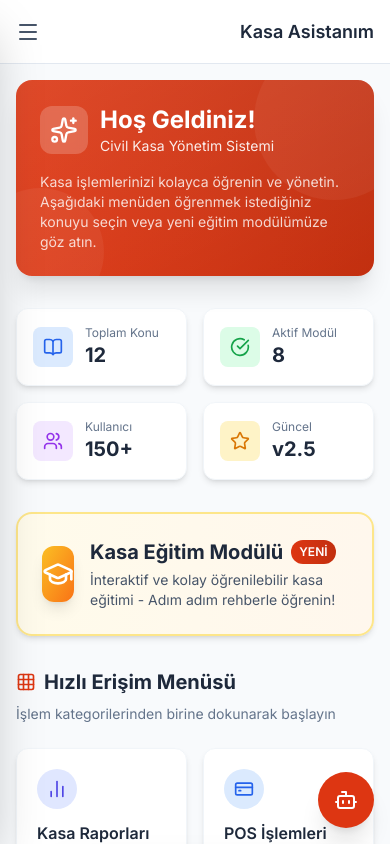
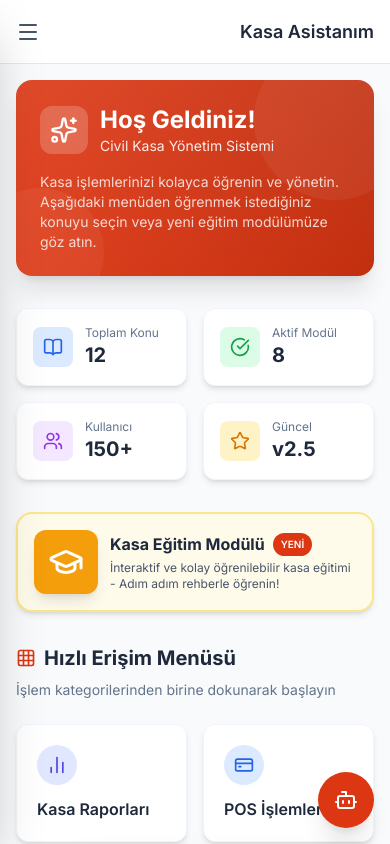
Before and after one commit to ersinonline/cvl, a plain HTML site: page dashboard.html in a window 390 px wide. Drawn offline with nearby package versions, Linux system fonts and the light colour scheme.

Commit message:
Refactor training highlight section in dashboard.html

```diff
--- a/dashboard.html
+++ b/dashboard.html
@@ -93,21 +93,21 @@
 
         <!-- Training Highlight -->
         <a href="kasa-egitim.html" class="block mb-8 group">
-          <div class="bg-gradient-to-r from-amber-50 to-orange-50 rounded-2xl p-6 border-2 border-amber-200 hover:border-civil-red transition-all duration-300 shadow-md hover:shadow-xl">
+          <div class="bg-amber-50 rounded-2xl p-4 lg:p-6 border-2 border-amber-200 hover:border-civil-red transition-all duration-300 shadow-md hover:shadow-xl">
             <div class="flex items-center justify-between">
-              <div class="flex items-center gap-4">
-                <div class="w-14 h-14 bg-gradient-to-br from-amber-400 to-orange-500 rounded-xl flex items-center justify-center shadow-lg group-hover:scale-110 transition-transform">
-                  <i data-lucide="graduation-cap" class="w-8 h-8 text-white"></i>
+              <div class="flex items-center gap-3 lg:gap-4 flex-1">
+                <div class="w-16 h-16 sm:w-20 sm:h-20 lg:w-14 lg:h-14 bg-amber-500 rounded-xl flex items-center justify-center shadow-lg group-hover:scale-110 transition-transform flex-shrink-0">
+                  <i data-lucide="graduation-cap" class="w-9 h-9 sm:w-11 sm:h-11 lg:w-8 lg:h-8 text-white"></i>
                 </div>
-                <div>
-                  <div class="flex items-center gap-2 mb-1">
-                    <h3 class="text-xl font-bold text-slate-800">Kasa Eğitim Modülü</h3>
-                    <span class="bg-gradient-to-r from-civil-red to-civil-dark text-white text-xs px-2 py-1 rounded-full font-semibold">YENİ</span>
+                <div class="flex-1 min-w-0">
+                  <div class="flex flex-wrap items-center gap-2 mb-1">
+                    <h3 class="text-base sm:text-lg lg:text-xl font-bold text-slate-800">Kasa Eğitim Modülü</h3>
+                    <span class="bg-civil-red text-white text-[10px] sm:text-xs px-2 py-1 rounded-full font-semibold whitespace-nowrap">YENİ</span>
                   </div>
-                  <p class="text-slate-600 text-sm">İnteraktif ve kolay öğrenilebilir kasa eğitimi - Adım adım rehberle öğrenin!</p>
+                  <p class="text-slate-600 text-xs sm:text-sm">İnteraktif ve kolay öğrenilebilir kasa eğitimi - Adım adım rehberle öğrenin!</p>
                 </div>
               </div>
-              <i data-lucide="arrow-right" class="w-6 h-6 text-civil-red group-hover:translate-x-2 transition-transform hidden lg:block"></i>
+              <i data-lucide="arrow-right" class="w-6 h-6 text-civil-red group-hover:translate-x-2 transition-transform hidden lg:block flex-shrink-0"></i>
             </div>
           </div>
         </a>
```
